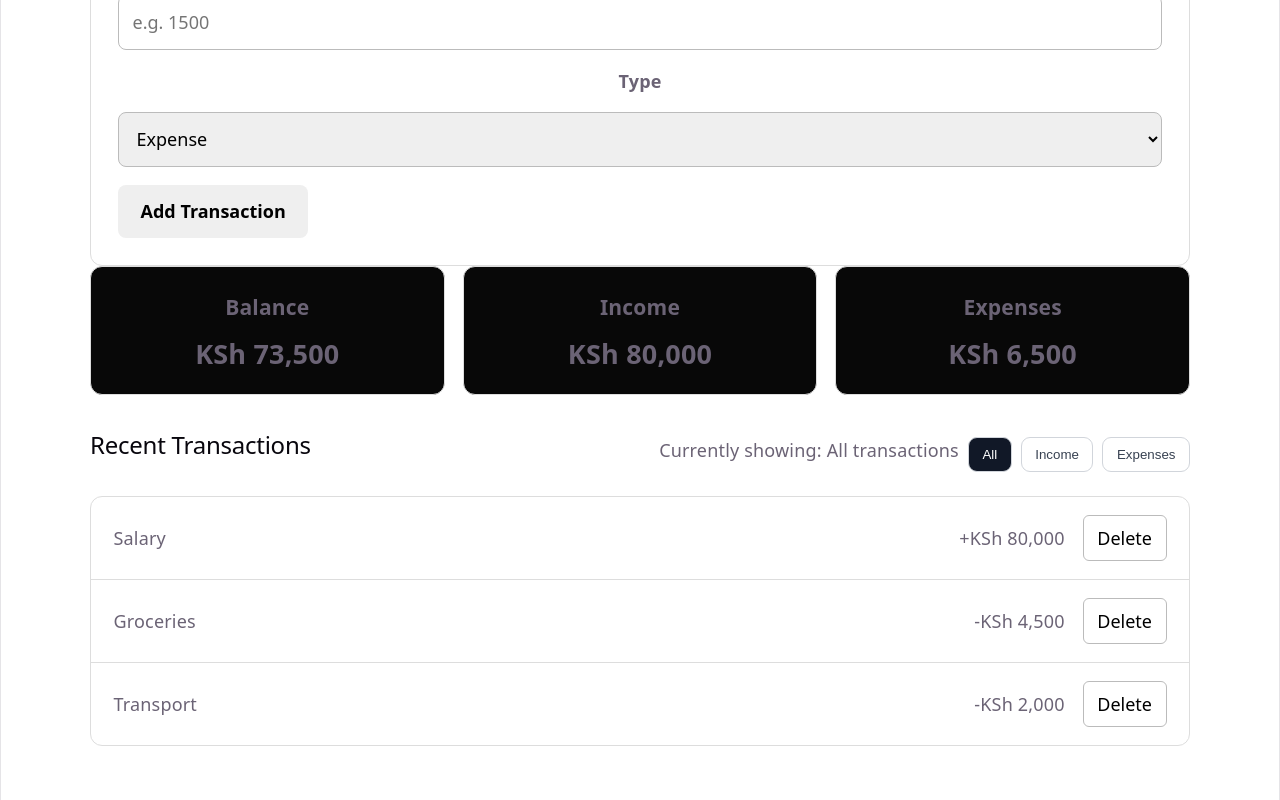
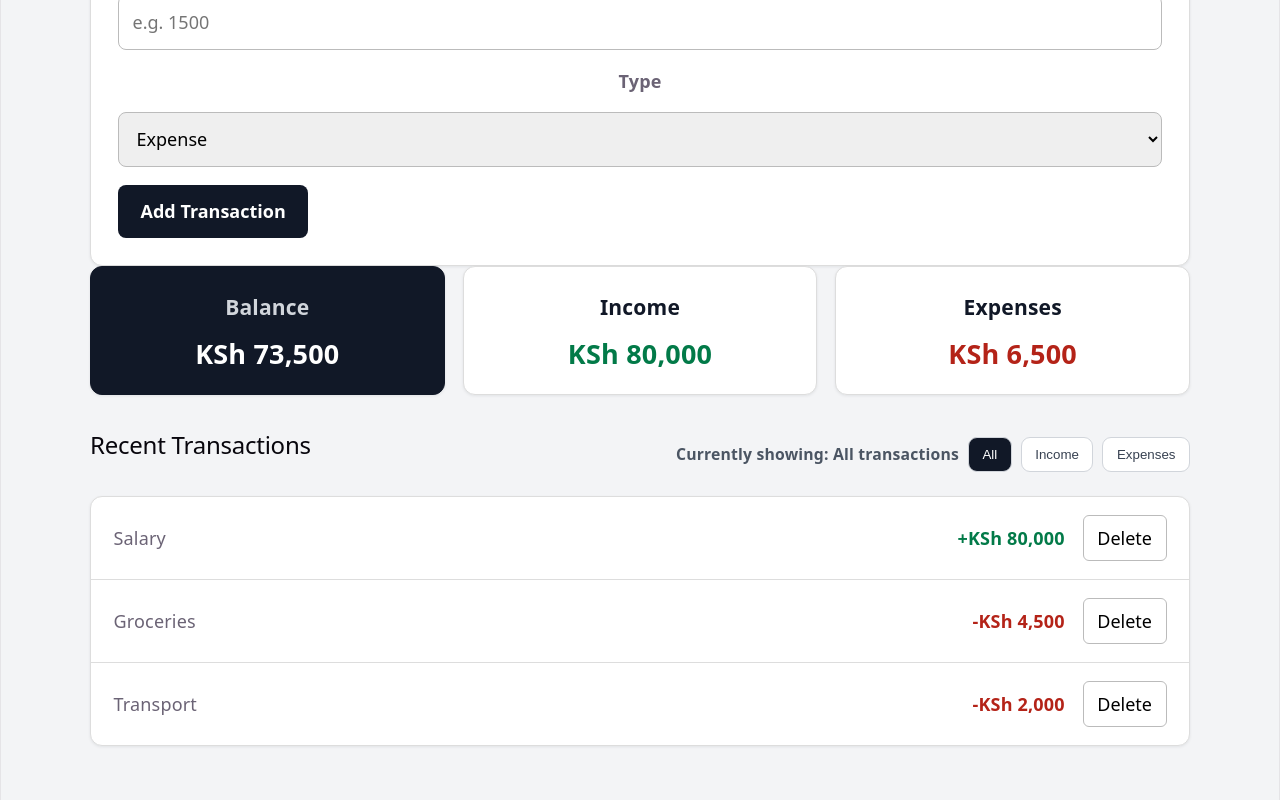
Before and after one commit to SuleimanX/ExpenseTracker, a React (Vite) app: page / in a window 1280 px wide. Shown: the part 424-1224 px from the top of the page. Built offline with nearby package versions, Linux system fonts and the light colour scheme.

Commit message:
Finish expense tracker UI and validation
Reject non-finite amounts, fix summary card contrast, polish layout and hover states, add amount validation test, and replace template README.

```diff
--- a/index.html
+++ b/index.html
@@ -4,7 +4,7 @@
     <meta charset="UTF-8" />
     <link rel="icon" type="image/svg+xml" href="/favicon.svg" />
     <meta name="viewport" content="width=device-width, initial-scale=1.0" />
-    <title>expense-tracker</title>
+    <title>Expense Tracker</title>
   </head>
   <body>
     <div id="root"></div>
--- a/src/App.css
+++ b/src/App.css
@@ -1,5 +1,15 @@
 #root {
   width: 100%;
+}
+
+body {
+  background: #f3f4f6;
+}
+
+@media (prefers-color-scheme: dark) {
+  body {
+    background: #16171d;
+  }
 }
 
 .app {
@@ -10,14 +20,25 @@
 
 .app-header {
   margin-bottom: 2rem;
+  text-align: left;
 }
 
 .app-header h1 {
   margin-bottom: 0.5rem;
+  font-size: 2.25rem;
+  font-weight: 700;
+  letter-spacing: -0.02em;
 }
 
 .app-header p {
   margin: 0;
+  color: #4b5563;
+}
+
+@media (prefers-color-scheme: dark) {
+  .app-header p {
+    color: #9ca3af;
+  }
 }
 
 .dashboard h2 {
@@ -34,7 +55,35 @@
   padding: 1.5rem;
   border: 1px solid #ddd;
   border-radius: 12px;
-  background: #080808;
+  background: #fff;
+  color: #111827;
+  box-shadow: 0 1px 3px rgba(16, 24, 40, 0.08);
+}
+
+.summary-card.balance-card {
+  border-color: #111827;
+  background: #111827;
+  color: #fff;
+}
+
+.summary-card.balance-card h3 {
+  color: #d1d5db;
+}
+
+.summary-card .income-value {
+  color: #027a48;
+}
+
+.summary-card .expense-value {
+  color: #b42318;
+}
+
+@media (prefers-color-scheme: dark) {
+  .summary-card {
+    border-color: #2e303a;
+    background: #1f2028;
+    color: #f3f4f6;
+  }
 }
 
 .summary-card h3 {
@@ -58,6 +107,12 @@
   border: 1px solid #ddd;
   border-radius: 12px;
   overflow: hidden;
+  background: #fff;
+  box-shadow: 0 1px 3px rgba(16, 24, 40, 0.08);
+}
+
+.transaction-item:hover {
+  background: #f9fafb;
 }
 
 .transaction-item {
@@ -84,6 +139,7 @@
   border: 1px solid #ddd;
   border-radius: 12px;
   background: #fff;
+  box-shadow: 0 1px 3px rgba(16, 24, 40, 0.08);
 }
 
 .transaction-form > div {
@@ -110,9 +166,22 @@
   padding: 0.75rem 1.25rem;
   border: 0;
   border-radius: 8px;
+  background: #111827;
+  color: #fff;
   font: inherit;
   font-weight: 700;
   cursor: pointer;
+}
+
+.transaction-form button:hover {
+  background: #1f2937;
+}
+
+.transaction-form button:focus-visible,
+.transaction-form input:focus-visible,
+.transaction-form select:focus-visible {
+  outline: 3px solid #2563eb;
+  outline-offset: 2px;
 }
 
 .form-message {
@@ -146,6 +215,28 @@
   background: transparent;
   font: inherit;
   cursor: pointer;
+}
+
+.delete-button:hover {
+  border-color: #b42318;
+  background: #fef3f2;
+  color: #b42318;
+}
+
+@media (prefers-color-scheme: dark) {
+  .transaction-form,
+  .transaction-list {
+    border-color: #2e303a;
+    background: #1f2028;
+  }
+
+  .transaction-item {
+    border-bottom-color: #2e303a;
+  }
+
+  .transaction-item:hover {
+    background: #26272f;
+  }
 }
 
 .empty-state {
@@ -185,7 +276,28 @@
 
 .transaction-filters {
   display: flex;
+  flex-wrap: wrap;
+  align-items: center;
   gap: 0.5rem;
+}
+
+.filter-status {
+  font-size: 0.875rem;
+  font-weight: 600;
+  color: #4b5563;
+}
+
+.transaction-amount {
+  font-weight: 600;
+  white-space: nowrap;
+}
+
+.transaction-amount.income {
+  color: #027a48;
+}
+
+.transaction-amount.expense {
+  color: #b42318;
 }
 
 .filter-button {
--- a/src/App.jsx
+++ b/src/App.jsx
@@ -82,7 +82,7 @@ function App() {
       return;
     }
 
-    if (!amount || numericAmount <= 0) {
+    if (!amount || !Number.isFinite(numericAmount) || numericAmount <= 0) {
       setError("Please enter an amount greater than zero.");
       return;
     }
@@ -166,19 +166,19 @@ function App() {
         </form>
 
         <div className="summary-cards">
-          <article className="summary-card">
+          <article className="summary-card balance-card">
             <h3>Balance</h3>
             <p>KSh {balance.toLocaleString()}</p>
           </article>
 
           <article className="summary-card">
             <h3>Income</h3>
-            <p>KSh {income.toLocaleString()}</p>
+            <p className="income-value">KSh {income.toLocaleString()}</p>
           </article>
 
           <article className="summary-card">
             <h3>Expenses</h3>
-            <p>KSh {expenses.toLocaleString()}</p>
+            <p className="expense-value">KSh {expenses.toLocaleString()}</p>
           </article>
         </div>
 
--- a/src/TransactionList.jsx
+++ b/src/TransactionList.jsx
@@ -76,7 +76,7 @@ function TransactionList({ transactions, onDelete }) {
               <div className="transaction-details">
                 <span>{transaction.description}</span>
 
-                <span>
+                <span className={transaction.type === "expense" ? "transaction-amount expense" : "transaction-amount income"}>
                   {transaction.type === "expense" ? "-" : "+"}KSh{" "}
                   {transaction.amount.toLocaleString()}
                 </span>
```
Also changed, not shown: 2 other files (tests, documents, lock files or other folders).
